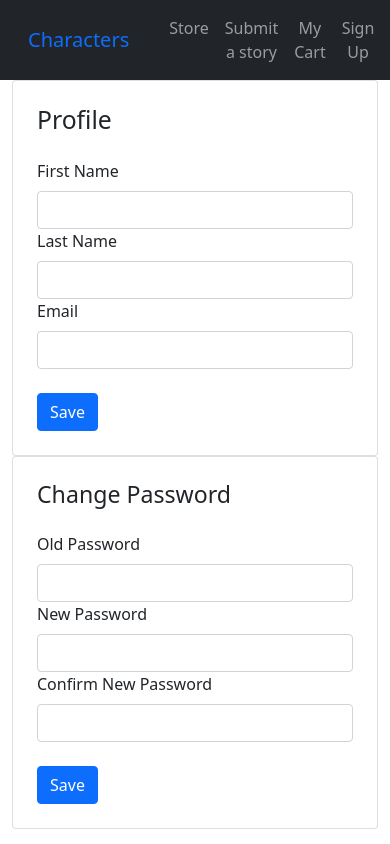
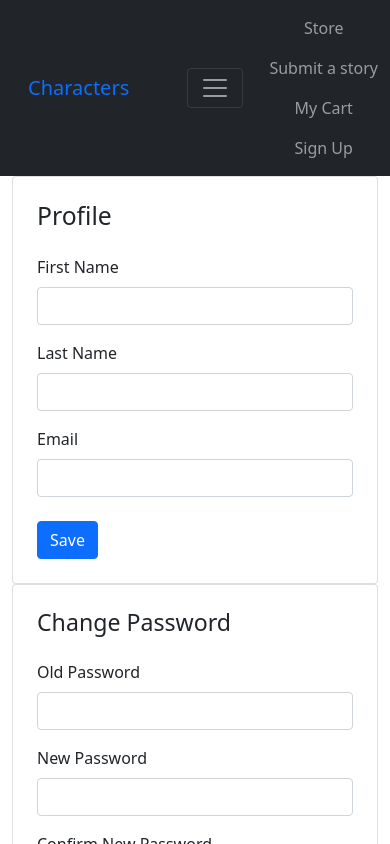
Before and after one commit to UTSCCSCC01/finalprojects22-characters-gp, a React (Create React App) app in the folder frontend/: page /profile/1 in a window 390 px wide. Shown: the top 844 px of the page. Built offline with nearby package versions, Linux system fonts and the light colour scheme; no server answers.

Commit message:
CHAR-37/CHAR-67 Added hamburger menu button

```diff
--- a/frontend/package.json
+++ b/frontend/package.json
@@ -11,6 +11,7 @@
     "multer": "^1.4.5-lts.1",
     "react": "^18.1.0",
     "react-bootstrap": "^2.3.1",
+    "react-bootstrap-typeahead": "^6.0.0-rc.3",
     "react-dom": "^18.1.0",
     "react-router-dom": "^5.3.0",
     "react-scripts": "^2.1.3",
--- a/frontend/src/App.js
+++ b/frontend/src/App.js
@@ -4,8 +4,9 @@ import Navbar from 'react-bootstrap/Navbar'
 import Container from 'react-bootstrap/Container'
 import Row from 'react-bootstrap/Row'
 import Col from 'react-bootstrap/Col'
-import { NavDropdown, Toast, ToastContainer } from 'react-bootstrap'
+import { NavbarBrand, NavDropdown, Toast, ToastContainer } from 'react-bootstrap'
 import 'bootstrap/dist/css/bootstrap.min.css'
+import 'react-bootstrap-typeahead/css/Typeahead.css';
 import './App.css'
 import { BrowserRouter as Router, Switch, Route, Link } from 'react-router-dom'
 import SignUp from './components/SignUp'
@@ -64,16 +65,17 @@ class App extends React.Component {
     return (
       <div className="App">
         <Router>
-          <Navbar bg="dark" variant="dark">
+          <Navbar collapseOnSelect expand="lg" bg="dark" variant="dark">
             <Container>
               <Navbar.Brand>
                 <Link to={'/ProductStore'} className="nav-link">
                   Characters
                 </Link>
               </Navbar.Brand>
-
+              <Navbar.Toggle aria-controls="responsive-navbar-nav"/>
               <Nav className="justify-content-end">
                 <Nav>
+                  <Nav>
                   <Link to={'/ProductStore'} className="nav-link">
                     Store
                   </Link>
@@ -105,15 +107,16 @@ class App extends React.Component {
                       Sign Up
                     </Link>
                   </Nav> :
-                  <NavDropdown title="Profile">
+                  <NavDropdown title="Profile" id="navbarScrollingDropdown">
                     <NavDropdown.Item href={'/profile/' + this.state.user._id}>
                       Settings
                     </NavDropdown.Item>
-                    <NavDropdown.Item href={'/'} onClick={this.signOut}>
+                    <NavDropdown.Item href={'/ProductStore'} onClick={this.signOut}>
                       Sign Out
                     </NavDropdown.Item>
                   </NavDropdown>
                 }
+                </Nav>
               </Nav>
             </Container>
           </Navbar >
--- a/frontend/src/components/PasswordEdit.js
+++ b/frontend/src/components/PasswordEdit.js
@@ -78,7 +78,7 @@ export default class PasswordEdit extends Component {
             <Card className="text-start p-4">
                 <Form noValidate onSubmit={this.savePassword}>
                     <h3 className="mb-4">Change Password</h3>
-                    <Form.Group controlId="oldPassword" >
+                    <Form.Group controlId="oldPassword" className="mb-3">
                         <Form.Label>
                             Old Password
                         </Form.Label>
@@ -89,7 +89,7 @@ export default class PasswordEdit extends Component {
                             {this.state.warnings.old}
                         </Form.Control.Feedback>
                     </Form.Group>
-                    <Form.Group controlId="newPassword">
+                    <Form.Group controlId="newPassword" className="mb-3">
                         <Form.Label>
                             New Password
                         </Form.Label>
--- a/frontend/src/components/ProductStore.js
+++ b/frontend/src/components/ProductStore.js
@@ -3,6 +3,7 @@ import axios from 'axios';
 import {Row} from 'react-bootstrap';
 import ProductCard from './ProductCard';
 import config from '../config'
+import { Typeahead } from 'react-bootstrap-typeahead';
 
 export default class ProductStore extends Component {
     constructor(props) {
@@ -61,9 +62,12 @@ export default class ProductStore extends Component {
 
           <div className="container-fluid">
             <div style={this.styles.input}>
-              <input type="text" placeholder="Search..." onChange={event => {
-                this.setState({ searchTerm: event.target.value })
-              }} />
+              <Typeahead placeholder="Search..." onChange={selected => {
+                console.log(selected)
+                  this.setState({ searchTerm: (selected && selected.length !== 0) ? selected[0]: ''})
+                }}
+                options={this.state.products && this.state.products.map(elem => elem.productName)}
+              />
             </div>
             <h3 style={this.styles.h3}>SHOP CLOTHING</h3>
             <Row>
--- a/frontend/src/components/ProfileEdit.js
+++ b/frontend/src/components/ProfileEdit.js
@@ -102,7 +102,7 @@ export default class ProfileEdit extends Component {
             <Card className="text-start p-4">
                 <h2 className="mb-4">Profile</h2>
                 <Form noValidate onSubmit={this.saveProfile}>
-                    <Form.Group controlId="firstName">
+                    <Form.Group controlId="firstName" className="mb-3">
                         <Form.Label>
                             First Name
                         </Form.Label>
@@ -113,7 +113,7 @@ export default class ProfileEdit extends Component {
                             {this.state.warnings.firstName}
                         </Form.Control.Feedback>
                     </Form.Group>
-                    <Form.Group controlId="lastName">
+                    <Form.Group controlId="lastName" className="mb-3">
                         <Form.Label>
                             Last Name
                         </Form.Label>
@@ -124,7 +124,7 @@ export default class ProfileEdit extends Component {
                             {this.state.warnings.lastName}
                         </Form.Control.Feedback>
                     </Form.Group>
-                    <Form.Group controlId="lastName">
+                    <Form.Group controlId="email">
                         <Form.Label>
                             Email
                         </Form.Label>
```
Also changed, not shown: 1 other file (tests, documents, lock files or other folders).
